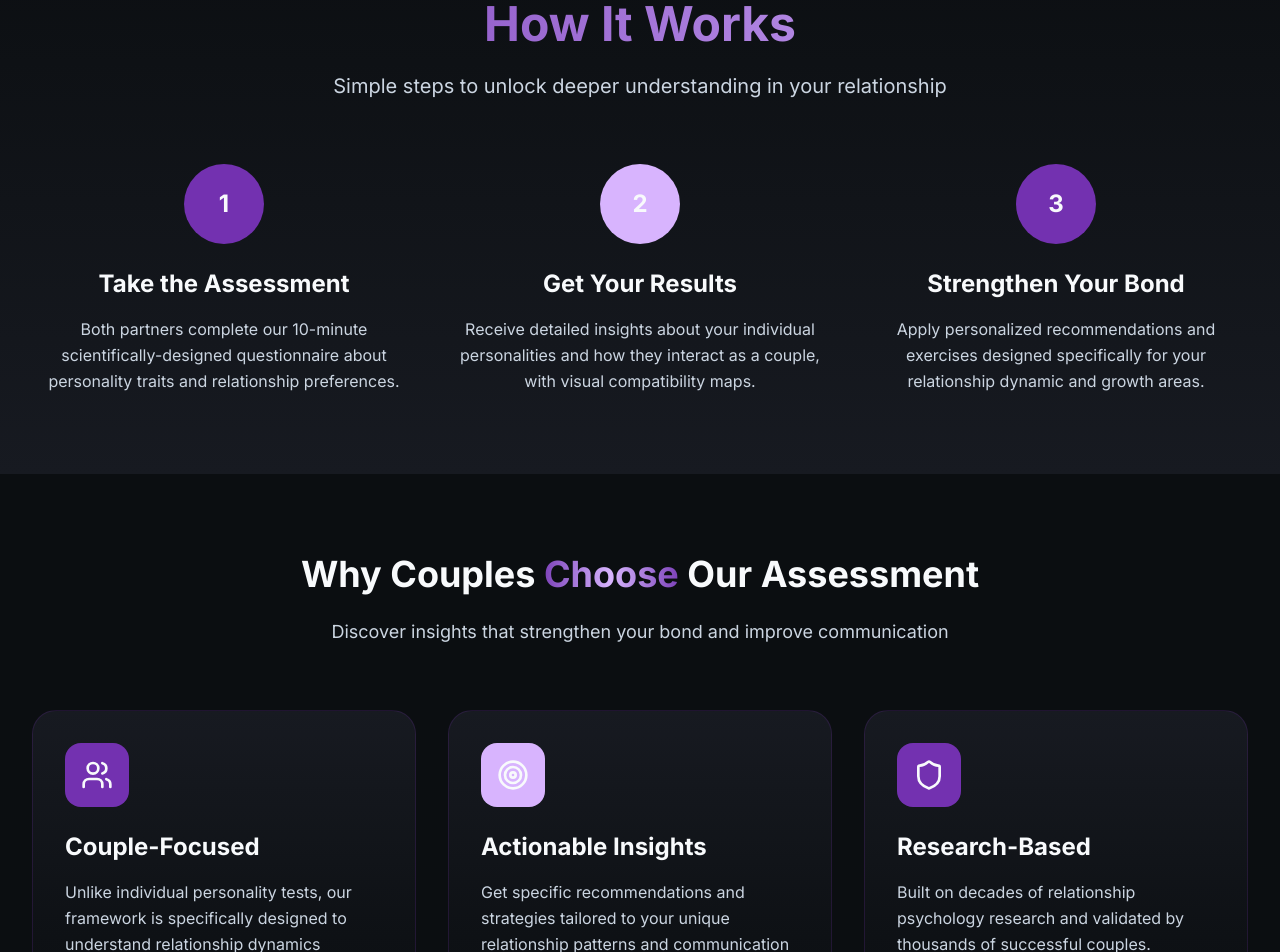
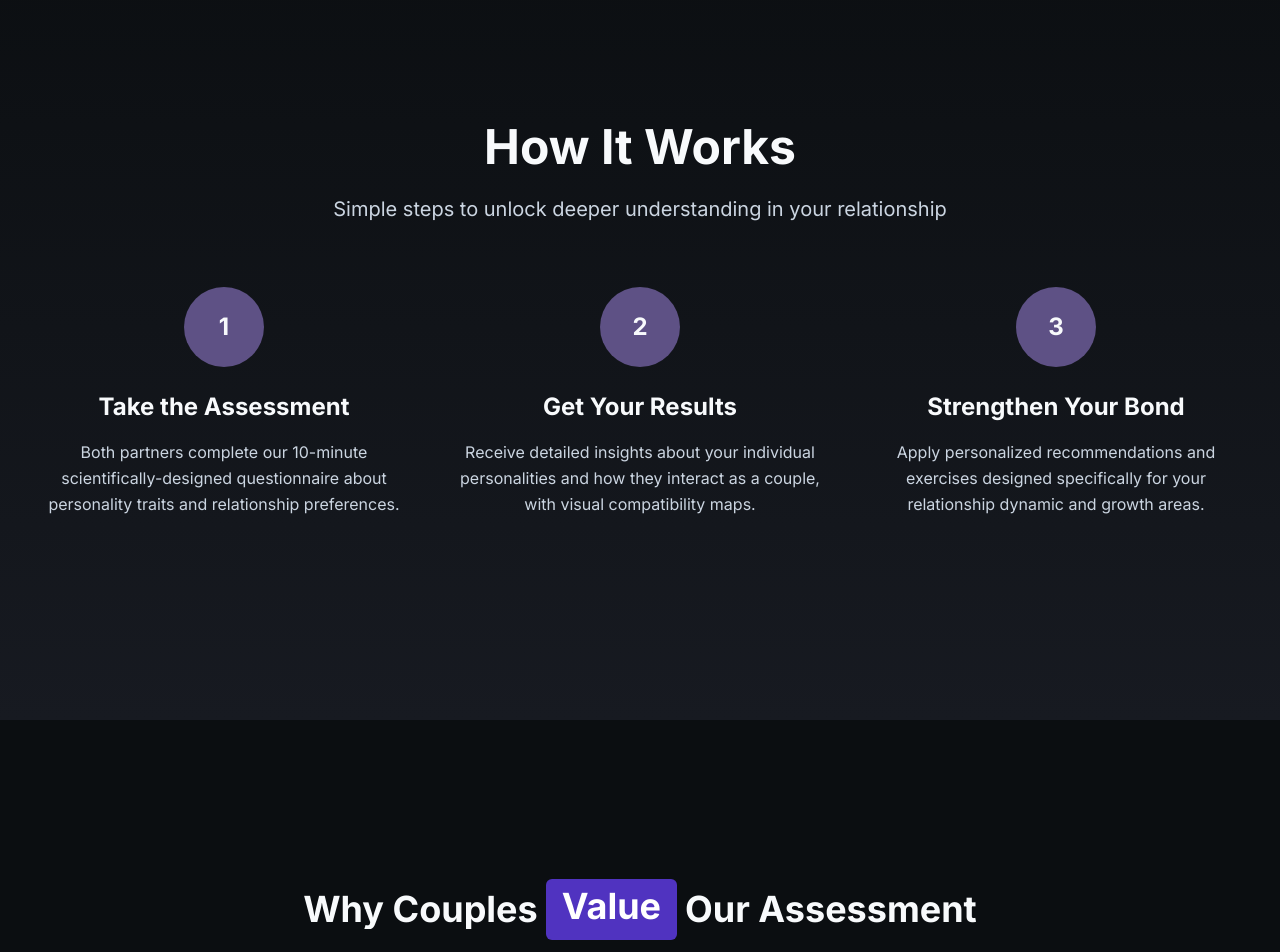
Before and after one commit to bragafaria/csm-brasil, a Next.js app: page / in a window 1280 px wide. Shown: the part 880-1832 px from the top of the page. Built offline with nearby package versions, Linux system fonts and the light colour scheme; no server answers.

Commit message:
homepage design

```diff
--- /dev/null
+++ b/src/app/components/ui/RotatingWord.js
@@ -0,0 +1,30 @@
+import { motion, AnimatePresence } from "framer-motion";
+import { useEffect, useState } from "react";
+
+export function RotatingWord({ words, interval = 2000, className }) {
+  const [index, setIndex] = useState(0);
+
+  useEffect(() => {
+    const id = setInterval(() => {
+      setIndex((prev) => (prev + 1) % words.length);
+    }, interval);
+    return () => clearInterval(id);
+  }, [words.length, interval]);
+
+  return (
+    <div className="relative inline-block overflow-hidden" style={{ height: "1.5em" }}>
+      <AnimatePresence mode="wait">
+        <motion.span
+          key={words[index]}
+          initial={{ opacity: 0, y: 10 }}
+          animate={{ opacity: 1, y: 0 }}
+          exit={{ opacity: 0, y: -10 }}
+          transition={{ duration: 0.35, ease: "easeInOut" }}
+          className={className}
+        >
+          {words[index]}
+        </motion.span>
+      </AnimatePresence>
+    </div>
+  );
+}
--- a/src/app/globals.css
+++ b/src/app/globals.css
@@ -1,29 +1,54 @@
 @import "tailwindcss";
 
+/* ──────────────────────────────────────────────────────────────
+   NEW PRIMARY: #5033c0
+   All other colours are derived from the same ratios you used
+   with the old primary #7331b0.
+   ────────────────────────────────────────────────────────────── */
 :root {
+  /* ── Core ──────────────────────────────────────── */
   --surface: #0b0e11;
   --surface-variant: #171a21;
   --dashboard: #0b0e11;
-  --primary: #7331b0;
-  --primary-hover: #7e22ce;
-  --accent: #d8b4fe;
-  --accent-hover: #dec7f7;
+
+  /* Primary */
+  --primary: #5033c0; /* NEW BASE */
+  --primary-hover: #5f3de0; /* +15% lightness from #5033c0 (same delta as #7331b0 → #7e22ce) */
+
+  /* Accent – derived from primary using the *same HSL offsets* as original */
+  --accent: #5e5185; /* HSL: same hue as #5033c0, S: 100% → 60%, L: 80% */
+  --accent-hover: #493f62; /* Slightly lighter version of accent */
+
+  /* Text */
   --text-primary: #f8fafc;
   --text-secondary: #cbd5e1;
+
+  /* Borders & shadows */
   --border: #2a2e38;
   --shadow: 0 4px 6px -1px rgba(0, 0, 0, 0.1), 0 2px 4px -2px rgba(0, 0, 0, 0.05);
   --shadow-lg: 0 10px 15px -3px rgba(0, 0, 0, 0.1), 0 4px 6px -4px rgba(0, 0, 0, 0.1);
+
+  /* Gradients */
   --card-gradient: linear-gradient(135deg, #171a21 0%, #1f182a 100%);
   --header-gradient: linear-gradient(135deg, rgba(23, 26, 33, 0.95) 0%, rgba(31, 24, 42, 0.95) 100%);
-  --glow: 0 0 8px rgba(168, 85, 247, 0.3);
-  --glow-hover: 0 0 12px rgba(168, 85, 247, 0.5);
+
+  /* Glow – uses primary color at 30% and 50% opacity */
+  --glow: 0 0 8px rgba(80, 51, 192, 0.3); /* #5033c0 @ 30% */
+  --glow-hover: 0 0 12px rgba(80, 51, 192, 0.5); /* #5033c0 @ 50% */
+
+  /* Transitions */
   --transition: all 0.3s ease-in-out;
+
+  /* Helper aliases */
   --color-background: var(--surface);
   --color-foreground: var(--text-primary);
   --font-sans: "Inter", system-ui, -apple-system, sans-serif;
   --font-mono: "JetBrains Mono", "Courier New", monospace;
 }
 
+/* ──────────────────────────────────────────────────────────────
+   Body & base styles (unchanged)
+   ────────────────────────────────────────────────────────────── */
 body {
   background: var(--surface);
   color: var(--text-primary);
@@ -32,45 +57,43 @@ body {
   -moz-osx-font-smoothing: grayscale;
 }
 
-/* Custom gradient for cards */
+/* ──────────────────────────────────────────────────────────────
+   Re-usable component classes – only the colours that reference
+   the primary/primary-hover/ glow variables have changed.
+   ────────────────────────────────────────────────────────────── */
 .card-gradient {
   background-color: var(--surface-variant);
   background-image: var(--card-gradient);
   box-shadow: var(--shadow), var(--glow);
   transition: var(--transition);
 }
-
 .card-gradient:hover {
   transform: translateY(-2px);
   box-shadow: var(--shadow-lg), var(--glow-hover);
 }
 
-/* Header-specific gradient */
 .header-gradient {
   background-color: rgba(23, 26, 33, 0.95);
   background-image: var(--header-gradient);
   box-shadow: var(--shadow), var(--glow);
   transition: var(--transition);
 }
-
 .header-gradient:hover {
   box-shadow: var(--shadow-lg), var(--glow-hover);
 }
 
-/* Button styles */
+/* Buttons */
 .btn-primary {
   background-color: var(--primary);
   color: var(--text-primary);
   box-shadow: var(--glow);
   transition: var(--transition);
 }
-
 .btn-primary:hover {
   background-color: var(--primary-hover);
   transform: scale(1.05);
   box-shadow: var(--glow-hover);
 }
-
 .btn-primary:focus {
   outline: 2px solid var(--accent);
   outline-offset: 2px;
@@ -83,13 +106,11 @@ body {
   box-shadow: var(--glow);
   transition: var(--transition);
 }
-
 .btn-secondary:hover {
   background-color: var(--primary-hover);
   transform: scale(1.05);
   box-shadow: var(--glow-hover);
 }
-
 .btn-secondary:focus {
   outline: 2px solid var(--accent);
   outline-offset: 2px;
@@ -102,85 +123,83 @@ body {
   transform: translateY(20px);
   transition: var(--transition);
 }
-
 .section-header.animate {
   opacity: 1;
   transform: translateY(0);
 }
 
-/* Radar chart styles */
+/* Radar chart – unchanged */
 .radar-dark svg .MuiChartsAxis-label,
 .radar-dark svg .MuiChartsLegend-label,
 .radar-dark svg text {
   fill: #ffffff !important;
 }
-
 .radar-dark svg .MuiRadarGrid-radial,
 .radar-dark svg .MuiRadarGrid-divider,
 .radar-dark svg .MuiChartsGrid-line {
   stroke: var(--accent) !important;
 }
-
 .radar-dark svg line[stroke-dasharray] {
   stroke: var(--accent) !important;
   stroke-dasharray: 4 4 !important;
 }
-
 .radar-dark .MuiChartsTooltip-root,
 .radar-dark .MuiChartsTooltip-paper {
   background-color: #171a21 !important;
   color: #ffffff !important;
   border: 1px solid var(--border) !important;
 }
-
 .radar-dark .MuiChartsTooltip-root .MuiTypography-root,
 .radar-dark .MuiChartsTooltip-root td,
 .radar-dark .MuiChartsTooltip-root th {
   color: #ffffff !important;
 }
 
-/* Hero gradient with neon purple */
+/* Hero gradient – now follows new primary */
 .hero-gradient {
   background: linear-gradient(135deg, var(--primary) 0%, var(--primary-hover) 50%, var(--accent) 100%);
 }
 
+/* Shadows */
 .shadow-custom {
   box-shadow: var(--shadow);
 }
-
 .shadow-custom-lg {
   box-shadow: var(--shadow-lg);
 }
 
-/* Preserve session-detail for coaching page */
+/* Misc */
 .session-detail {
   margin: 0.5em 0;
 }
 
-/* Custom Scrollbar Styles */
+/* ──────────────────────────────────────────────────────────────
+   Custom Scrollbar – still uses the new primary
+   ────────────────────────────────────────────────────────────── */
 .custom-scrollbar::-webkit-scrollbar {
-  width: 8px; /* Thin scrollbar for sleek appearance */
+  width: 8px;
+}
+.custom-scrollbar::-webkit-scrollbar-track {
+  background: var(--surface);
+  border-radius: 4px;
+  box-shadow: inset 0 0 4px rgba(0, 0, 0, 0.2);
+}
+.custom-scrollbar::-webkit-scrollbar-thumb {
+  background: var(--primary);
+  border-radius: 4px;
+  box-shadow: var(--glow);
+}
+.custom-scrollbar::-webkit-scrollbar-thumb:hover {
+  background: var(--primary-hover);
+  box-shadow: var(--glow-hover);
 }
 
-.custom-scrollbar::-webkit-scrollbar-track {
-  background: var(--surface); /* Matches modal background */
-  border-radius: 4px;
-  box-shadow: inset 0 0 4px rgba(0, 0, 0, 0.2); /* Subtle shadow */
+/* Firefox */
+.custom-scrollbar {
+  scrollbar-width: thin;
+  scrollbar-color: var(--primary) var(--surface);
 }
 
-.custom-scrollbar::-webkit-scrollbar-thumb {
-  background: var(--primary); /* Purple thumb */
-  border-radius: 4px;
-  box-shadow: var(--glow); /* Glow effect */
+.section-full {
+  @apply min-h-screen md:min-h-[100vh] flex flex-col justify-center;
 }
-
-.custom-scrollbar::-webkit-scrollbar-thumb:hover {
-  background: var(--primary-hover); /* Lighter purple on hover */
-  box-shadow: var(--glow-hover); /* Enhanced glow on hover */
-}
-
-/* Firefox scrollbar styles */
-.custom-scrollbar {
-  scrollbar-width: thin; /* Thin scrollbar */
-  scrollbar-color: var(--primary) var(--surface); /* Thumb and track colors */
-}
--- a/src/app/page.js
+++ b/src/app/page.js
@@ -16,6 +16,7 @@ import {
 import { useEffect, useState, useRef } from "react";
 import { motion, useInView } from "framer-motion";
 import { supabase } from "@/app/utils/supabaseClient";
+import { RotatingWord } from "@/app/components/ui/RotatingWord";
 
 export default function Home() {
   // State for FAQ accordion
@@ -129,7 +130,10 @@ export default function Home() {
           <div className="flex items-center justify-between">
             <div className="flex items-center space-x-2">
               <Brain className="h-8 w-8 text-[var(--accent)]" />
-              <span className="text-xl font-bold">CSM Insights</span>
+              <div className="flex items-center space-x-1">
+                <h1 className="text-xl font-bold text-primary text-[var(--primary)] ">CSM </h1>
+                <h1 className="text-xl font-light text-white">Dynamics</h1>
+              </div>
             </div>
             <div className="hidden md:flex space-x-8">
               {[
@@ -163,7 +167,7 @@ export default function Home() {
       </header>
 
       {/* Hero Section */}
-      <section className="relative min-h-screen flex items-center justify-center overflow-hidden pt-20">
+      <section className="relative section-full flex items-center justify-center overflow-hidden pt-20">
         <div className="absolute inset-0 bg-gradient-to-br from-[var(--primary)]/20 via-transparent to-[var(--accent)]/20"></div>
         <div className="absolute top-20 left-10 w-72 h-72 bg-[var(--primary)]/10 rounded-full blur-3xl"></div>
         <div className="absolute bottom-10 right-10 w-96 h-96 bg-[var(--accent)]/10 rounded-full blur-3xl"></div>
@@ -217,19 +221,19 @@ export default function Home() {
             <div className="my-16 grid grid-cols-1 md:grid-cols-3 gap-8">
               <div className="p-6 rounded-2xl bg-gradient-to-b from-[var(--primary)]/10 to-transparent border border-[var(--primary)]/20 backdrop-blur-sm">
                 <div className="text-3xl font-bold text-white mb-2">
-                  <Counter target={250} suffix="k+" duration={5000} />
+                  <Counter target={250} suffix="k+" duration={3000} />
                 </div>
                 <div className="text-[var(--text-secondary)]">Couples helped</div>
               </div>
               <div className="p-6 rounded-2xl bg-gradient-to-b from-[var(--accent)]/10 to-transparent border border-[var(--accent)]/20 backdrop-blur-sm">
                 <div className="text-3xl font-bold text-white mb-2">
-                  <Counter target={94} suffix="%" duration={5000} />
+                  <Counter target={94} suffix="%" duration={3000} />
                 </div>
                 <div className="text-[var(--text-secondary)]">Report improvement</div>
               </div>
               <div className="p-6 rounded-2xl bg-gradient-to-b from-[var(--primary)]/10 to-transparent border border-[var(--primary)]/20 backdrop-blur-sm">
                 <div className="text-3xl font-bold text-white mb-2">
-                  <Counter target={4.9} suffix="★" duration={5000} decimals={1} />
+                  <Counter target={4.9} suffix=" ★" duration={3000} decimals={1} />
                 </div>
                 <div className="text-[var(--text-secondary)]">Average rating</div>
               </div>
@@ -239,12 +243,10 @@ export default function Home() {
       </section>
 
       {/* How It Works */}
-      <section className="py-20 bg-gradient-to-b from-[var(--surface)] to-[var(--surface-variant)]">
+      <section className="py-20 section-full bg-gradient-to-b from-[var(--surface)] to-[var(--surface-variant)]">
         <div className="max-w-7xl mx-auto px-4 sm:px-6 lg:px-8">
           <div className="text-center mb-16">
-            <h2 className="text-4xl md:text-5xl font-bold mb-6 bg-gradient-to-r from-[var(--primary)] to-[var(--accent)] bg-clip-text text-transparent">
-              How It Works
-            </h2>
+            <h2 className="text-4xl md:text-5xl font-bold mb-6 text-[var(--text-primary)]">How It Works</h2>
             <p className="text-xl text-[var(--text-secondary)] max-w-3xl mx-auto">
               Simple steps to unlock deeper understanding in your relationship
             </p>
@@ -264,7 +266,7 @@ export default function Home() {
                 whileInView="visible"
                 viewport={{ once: true }}
                 variants={circleVariants}
-                className="w-20 h-20 rounded-full bg-[var(--primary)] flex items-center justify-center mx-auto mb-6 text-2xl font-bold text-[var(--text-primary)]"
+                className="w-20 h-20 rounded-full bg-[var(--accent)] flex items-center justify-center mx-auto mb-6 text-2xl font-bold text-[var(--text-primary)]"
               >
                 1
               </motion.div>
@@ -312,7 +314,7 @@ export default function Home() {
                 whileInView="visible"
                 viewport={{ once: true }}
                 variants={circleVariants}
-                className="w-20 h-20 rounded-full bg-[var(--primary)] flex items-center justify-center mx-auto mb-6 text-2xl font-bold text-[var(--text-primary)]"
+                className="w-20 h-20 rounded-full bg-[var(--accent)] flex items-center justify-center mx-auto mb-6 text-2xl font-bold text-[var(--text-primary)]"
               >
                 3
               </motion.div>
@@ -326,25 +328,42 @@ export default function Home() {
         </div>
       </section>
 
-      {/* Features Section */}
-      <section className="py-20 relative">
+      {/* Features Section – with rotating headline */}
+      <section className="py-20 relative section-full">
         <div className="max-w-7xl mx-auto px-4 sm:px-6 lg:px-8">
+          {/* ---------- HEADLINE WITH ROTATING WORD ---------- */}
           <div className="text-center mb-16">
-            <h2 className="text-3xl md:text-4xl font-bold mb-6">
-              <span className="bg-gradient-to-r from-[var(--text-primary)] via-[var(--text-primary)] to-[var(--text-primary)] bg-clip-text text-transparent whitespace-nowrap">
+            <h2 className="text-3xl md:text-4xl font-bold mb-6 flex flex-wrap items-center justify-center gap-1 md:gap-2">
+              {/* Fixed part */}
+              <span className="bg-gradient-to-r from-[var(--text-primary)] to-[var(--text-primary)] bg-clip-text text-transparent whitespace-nowrap">
                 Why Couples
               </span>
-              <span className="bg-gradient-to-r from-[var(--primary)] via-[var(--accent)] to-[var(--primary)] bg-clip-text text-transparent whitespace-nowrap">
-                {" Choose "}
+
+              {/* ---------- ANIMATED WORD + STATIC RECTANGLE ---------- */}
+              <span className="relative inline-block">
+                {/* Static purple rectangle */}
+                <span className="absolute inset-0 bg-[var(--primary)] rounded-md"></span>
+
+                {/* Animated word – perfectly centered */}
+                <RotatingWord
+                  words={["Choose", "Love", "Trust", "Value"]}
+                  interval={2000}
+                  className="relative z-10 text-white font-bold flex items-center justify-center h-full px-3 py-1 md:px-4"
+                />
               </span>
-              <span className="bg-gradient-to-r from-[var(--text-primary)] via-[var(--text-primary)] to-[var(--text-primary)] bg-clip-text text-transparent whitespace-nowrap">
+              {/* ---------------------------------------------------- */}
+
+              {/* Fixed part */}
+              <span className="bg-gradient-to-r from-[var(--text-primary)] to-[var(--text-primary)] bg-clip-text text-transparent whitespace-nowrap">
                 Our Assessment
               </span>
             </h2>
+
             <p className="text-lg text-[var(--text-secondary)] max-w-3xl mx-auto">
               Discover insights that strengthen your bond and improve communication
             </p>
           </div>
+          {/* ------------------------------------------------- */}
 
           <div className="grid grid-cols-1 md:grid-cols-3 gap-8">
             <AnimatedCard>
@@ -362,7 +381,7 @@ export default function Home() {
 
             <AnimatedCard delay={0.2}>
               <div className="group p-8 rounded-3xl bg-gradient-to-b from-[var(--surface-variant)] to-[var(--surface)] border border-[var(--primary)]/20 hover:border-[var(--primary)]/40 transition-all duration-300 hover:transform hover:scale-105 h-full min-h-[250px] flex flex-col">
-                <div className="w-16 h-16 rounded-2xl bg-[var(--accent)] flex items-center justify-center mb-6 group-hover:scale-110 transition-transform">
+                <div className="w-16 h-16 rounded-2xl bg-[var(--primary)] flex items-center justify-center mb-6 group-hover:scale-110 transition-transform">
                   <Target className="h-8 w-8 text-[var(--text-primary)]" />
                 </div>
                 <h3 className="text-2xl font-bold mb-4 text-[var(--text-primary)]">Actionable Insights</h3>
@@ -392,9 +411,7 @@ export default function Home() {
       <section className="py-20 bg-gradient-to-b from-[var(--surface-variant)] to-[var(--surface)]">
         <div className="max-w-7xl mx-auto px-4 sm:px-6 lg:px-8">
           <div className="text-center mb-16">
-            <h2 className="text-4xl md:text-5xl font-bold mb-6 bg-gradient-to-r from-[var(--primary)] to-[var(--accent)] bg-clip-text text-transparent">
-              Preview Your Spectrum Insights
-            </h2>
+            <h2 className="text-4xl md:text-5xl font-bold mb-6 text-white ">Preview Your Spectrum Insights</h2>
             <p className="text-xl text-[var(--text-secondary)] max-w-3xl mx-auto">
               See how CSM reveals your unique cognitive preferences with nuanced, percentage-based spectrums,unlocking
               personalized relationship strategies.
```
Also changed, not shown: src/app/components/DashboardLayout.js (+4 -5 lines), src/app/components/Sidebar.js (+34 -29 lines).
